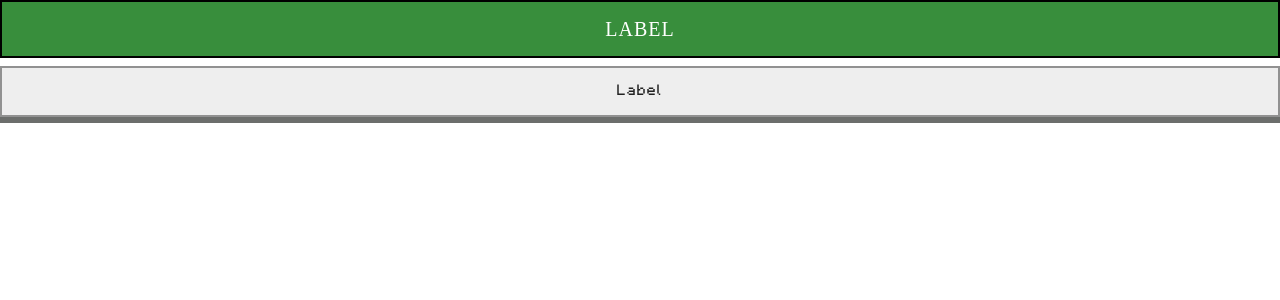
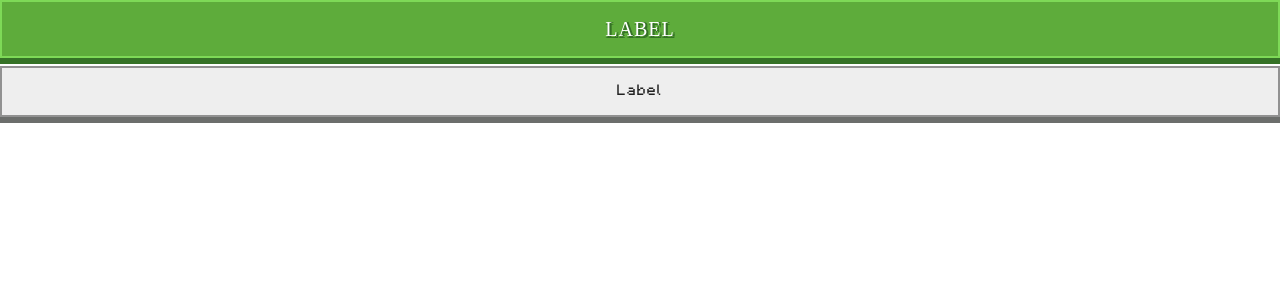
Before and after one commit to ComaTV/Minecraft-UI-Components-, a React (Vite) app: page / in a window 1280 px wide. Shown: the top 300 px of the page. Built offline with nearby package versions, Linux system fonts and the light colour scheme; a web font is replaced by a local one.

Commit message:
finnish buttons

```diff
--- a/src/components/css/buttons.css
+++ b/src/components/css/buttons.css
@@ -14,16 +14,18 @@
 .btn.important {
     font-family: 'MinecraftTen';
     font-size: 20px;
-    background-color: #4caf50;
-    border: 2px solid black;
+    background-color: #5eac3b;
+    border: 2px solid #7ed957;
+    box-shadow: 0 6px 0 #357226, 0 0px 0px;
     color: white;
-}
-.btn.important:hover, .btn.important.sim-hover {
-  background-color: #388e3c !important;
+    text-shadow: 2px 2px 0 #357226, 0 2px 0 #357226, 2px 0 0 #357226;
 }
 .btn.important:active, .btn.important.sim-active {
-  background-color: #2e7d32 !important;
+    box-shadow: none !important;
+    transform: translateY(2px);
 }
+
+
 
 .btn.default {
     background-color: #eeeeee;
@@ -32,12 +34,9 @@
     box-shadow: 0 6px 0 #6c6e6c, 0 0px 0px;
     color: #222;
 }
-.btn.default:hover, .btn.default.sim-hover {
-  background-color: #f5f5f5 !important;
-}
 
 .btn:active,
 .btn.sim-active {
-  box-shadow: none;
+  box-shadow: none !important;
   transform: translateY(2px);
 }
```
